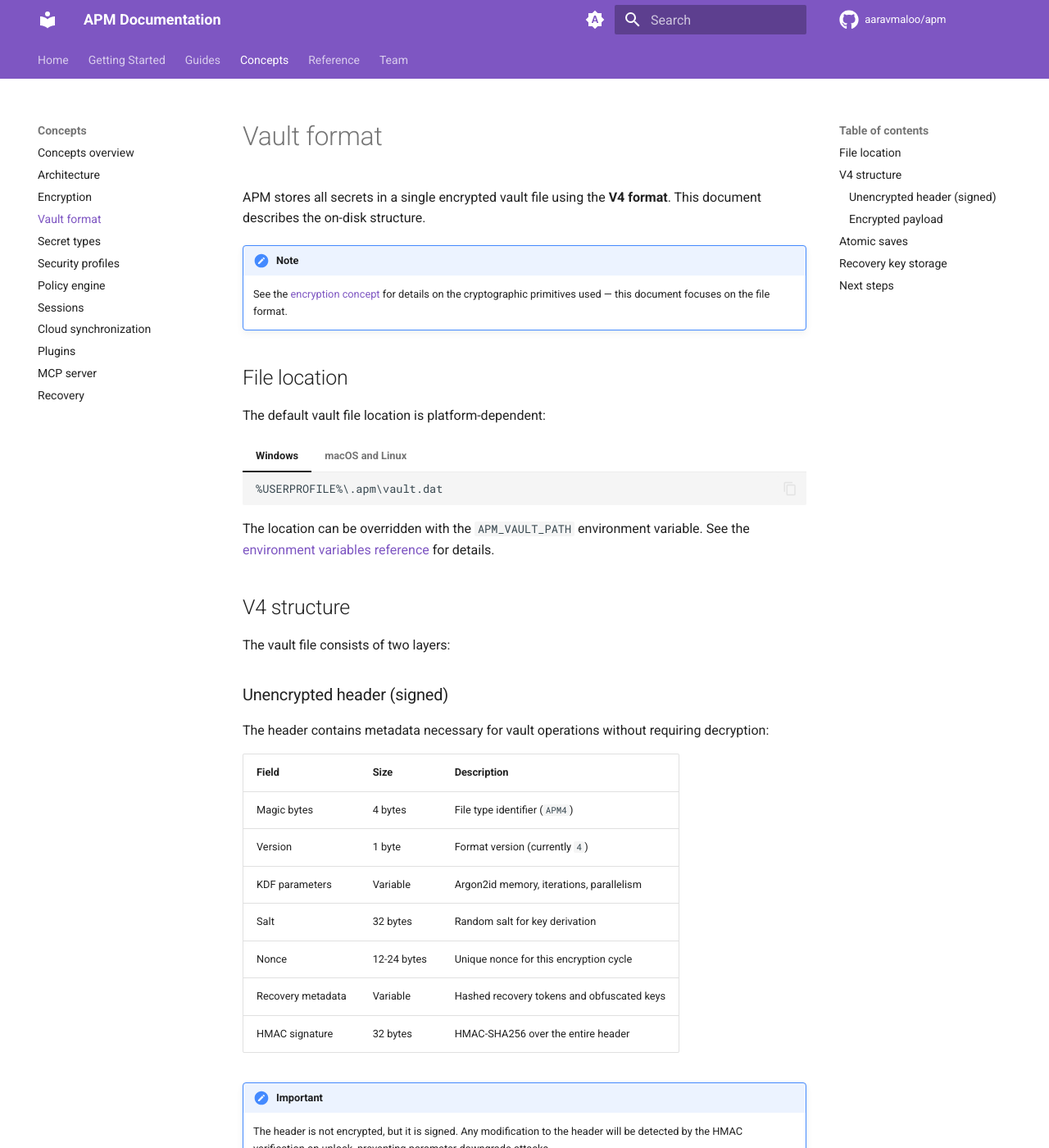
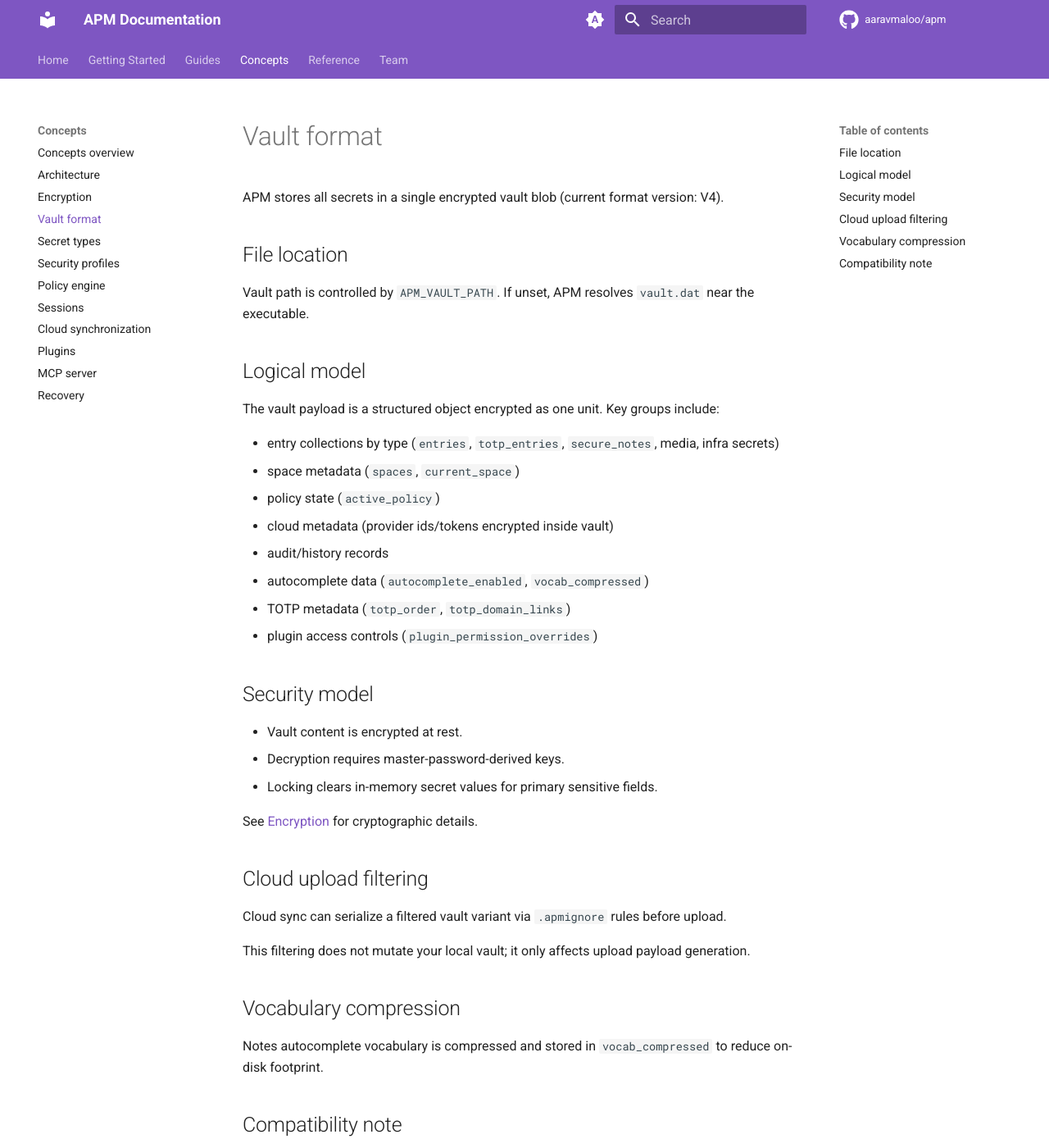
Before and after one commit to aaravmaloo/apm, an MkDocs documentation site: the page built from docs/concepts/vault-format.md, in a window 1280 px wide and 1400 px high. Shown: the whole window at 82% size. Built offline with MkDocs 1.6.1 and Material for MkDocs 9.7.7, drawn with Linux system fonts in a browser that asks for light colours; comment, search, counter and statistics services are not loaded; some of the changed text lies outside the part shown.

Commit message:
update vault-format

````diff
--- a/docs/concepts/vault-format.md
+++ b/docs/concepts/vault-format.md
@@ -1,82 +1,42 @@
 # Vault format
 
-APM stores all secrets in a single encrypted vault file using the **V4 format**. This document
-describes the on-disk structure.
-
-!!! note
-
-    See the [encryption concept](./encryption.md) for details on the cryptographic primitives
-    used — this document focuses on the file format.
+APM stores all secrets in a single encrypted vault blob (current format version: V4).
 
 ## File location
 
-The default vault file location is platform-dependent:
+Vault path is controlled by `APM_VAULT_PATH`. If unset, APM resolves `vault.dat` near the executable.
 
-=== "Windows"
+## Logical model
 
-    ```
-    %USERPROFILE%\.apm\vault.dat
-    ```
+The vault payload is a structured object encrypted as one unit. Key groups include:
 
-=== "macOS and Linux"
+- entry collections by type (`entries`, `totp_entries`, `secure_notes`, media, infra secrets)
+- space metadata (`spaces`, `current_space`)
+- policy state (`active_policy`)
+- cloud metadata (provider ids/tokens encrypted inside vault)
+- audit/history records
+- autocomplete data (`autocomplete_enabled`, `vocab_compressed`)
+- TOTP metadata (`totp_order`, `totp_domain_links`)
+- plugin access controls (`plugin_permission_overrides`)
 
-    ```
-    ~/.apm/vault.dat
-    ```
+## Security model
 
-The location can be overridden with the `APM_VAULT_PATH` environment variable. See the
-[environment variables reference](../reference/environment-variables.md) for details.
+- Vault content is encrypted at rest.
+- Decryption requires master-password-derived keys.
+- Locking clears in-memory secret values for primary sensitive fields.
 
-## V4 structure
+See [Encryption](./encryption.md) for cryptographic details.
 
-The vault file consists of two layers:
+## Cloud upload filtering
 
-### Unencrypted header (signed)
+Cloud sync can serialize a filtered vault variant via `.apmignore` rules before upload.
 
-The header contains metadata necessary for vault operations without requiring decryption:
+This filtering does not mutate your local vault; it only affects upload payload generation.
 
-| Field             | Size        | Description                                |
-| :---------------- | :---------- | :----------------------------------------- |
-| Magic bytes       | 4 bytes     | File type identifier (`APM4`)              |
-| Version           | 1 byte      | Format version (currently `4`)             |
-| KDF parameters    | Variable    | Argon2id memory, iterations, parallelism   |
-| Salt              | 32 bytes    | Random salt for key derivation             |
-| Nonce             | 12-24 bytes | Unique nonce for this encryption cycle     |
-| Recovery metadata | Variable    | Hashed recovery tokens and obfuscated keys |
-| HMAC signature    | 32 bytes    | HMAC-SHA256 over the entire header         |
+## Vocabulary compression
 
-!!! important
+Notes autocomplete vocabulary is compressed and stored in `vocab_compressed` to reduce on-disk footprint.
 
-    The header is not encrypted, but it is signed. Any modification to the header will be
-    detected by the HMAC verification on unlock, preventing parameter downgrade attacks.
+## Compatibility note
 
-### Encrypted payload
-
-The payload contains all vault entries encrypted with AES-256-GCM:
-
-| Field              | Description                                                                |
-| :----------------- | :------------------------------------------------------------------------- |
-| Entries            | Array of structured secret entries (see [secret types](./secret-types.md)) |
-| Namespace metadata | Namespace assignments and labels                                           |
-| Audit log          | Tamper-evident interaction history                                         |
-| Plugin data        | Plugin-specific storage                                                    |
-
-## Atomic saves
-
-Vault modifications use an atomic write pattern:
-
-1. Write the new vault to a temporary file.
-2. Verify the temporary file is valid and complete.
-3. Atomically replace the old vault with the new one.
-
-This prevents data corruption during power loss or process termination.
-
-## Recovery key storage
-
-Recovery keys are stored using XOR-obfuscation within the vault header, preventing simple memory
-dumps from exposing them. See the [recovery concept](./recovery.md) for the full recovery flow.
-
-## Next steps
-
-See the [secret types](./secret-types.md) for details on what data structures are stored in the
-payload, or learn about [security profiles](./security-profiles.md) that control KDF parameters.
+When new metadata fields are added, APM keeps backward compatibility handling in decryption/repair logic where feasible.
````
